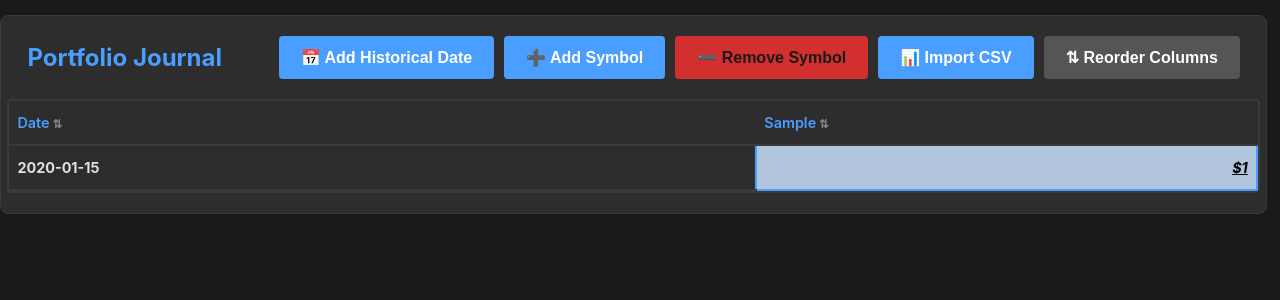
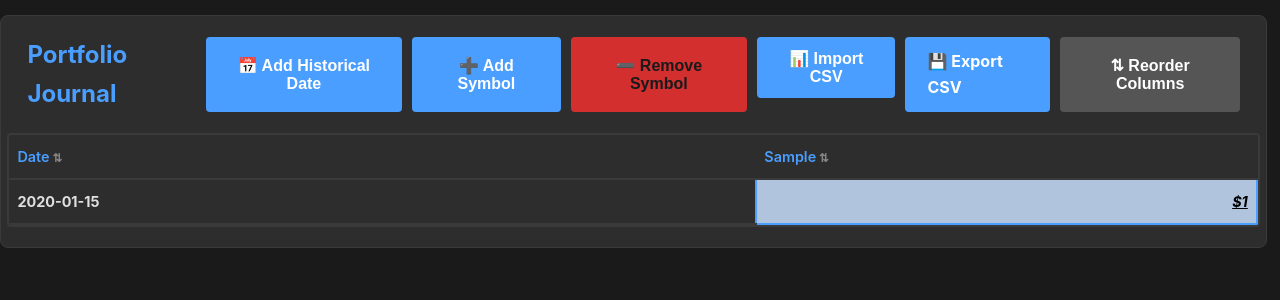
Before and after one commit to Jagard11/Stock_Getter, a FastAPI app: page /journal in a window 1280 px wide. Shown: the part 54-354 px from the top of the page. Run offline with FastAPI, Linux system fonts and the light colour scheme; tables that the repository leaves empty hold one stand-in row (values such as "Sample post").

Commit message:
Add CSV export functionality for portfolio journal. Implemented a new method in the Database class to export journal data to CSV format, maintaining compatibility for backup restoration. Added an API endpoint to facilitate CSV file downloads, including dynamic filename generation based on the current date.

```diff
--- a/models.py
+++ b/models.py
@@ -1689,6 +1689,44 @@
 
         return [dict(row) for row in rows]
 
+    def export_journal_to_csv(self) -> str:
+        """Export portfolio journal data to CSV format.
+
+        Returns CSV string with Date column followed by all symbol columns,
+        maintaining the same format as the import to enable backup restoration.
+
+        Returns:
+            CSV formatted string
+        """
+        import io
+        import csv
+
+        # Get portfolio data
+        data_rows, symbols = self.get_portfolio_data()
+
+        # Create CSV in memory
+        output = io.StringIO()
+        writer = csv.writer(output)
+
+        # Write header row
+        header = ['Date'] + symbols
+        writer.writerow(header)
+
+        # Write data rows
+        for row in data_rows:
+            csv_row = [row['date']]
+            for symbol in symbols:
+                value = row.get(symbol)
+                # Write empty string for None values, otherwise write the value
+                csv_row.append('' if value is None else value)
+            writer.writerow(csv_row)
+
+        # Get CSV content
+        csv_content = output.getvalue()
+        output.close()
+
+        return csv_content
+
 
 def fetch_yahoo_price(symbol: str, date_str: str, db_instance: 'Database') -> Optional[Dict[str, Any]]:
     """Fetch stock price from Yahoo Finance for a given symbol and date.
--- a/server.py
+++ b/server.py
@@ -1079,6 +1079,30 @@
         raise HTTPException(status_code=500, detail=f"Error adding retroactive date: {str(e)}")
 
 
+@app.get("/journal/export")
+async def export_journal():
+    """Export journal data to CSV file."""
+    try:
+        # Get CSV content from database
+        csv_content = db.export_journal_to_csv()
+
+        # Generate filename with current date
+        from datetime import datetime
+        timestamp = datetime.now().strftime('%Y%m%d_%H%M%S')
+        filename = f"journal_export_{timestamp}.csv"
+
+        # Return CSV as downloadable file
+        return StreamingResponse(
+            iter([csv_content]),
+            media_type="text/csv",
+            headers={
+                "Content-Disposition": f"attachment; filename={filename}"
+            }
+        )
+    except Exception as e:
+        raise HTTPException(status_code=500, detail=f"Error exporting journal: {str(e)}")
+
+
 @app.post("/import-rules/backfill")
 async def backfill_historical_data(
     symbol: str = Form(...),
--- a/templates/journal.html
+++ b/templates/journal.html
@@ -551,6 +551,9 @@
                     📊 Import CSV
                 </button>
             </form>
+            <a href="/journal/export" class="btn" download style="text-decoration: none;">
+                💾 Export CSV
+            </a>
             <button id="reorder-btn" class="btn btn-secondary">
                 ⇅ Reorder Columns
             </button>
```
